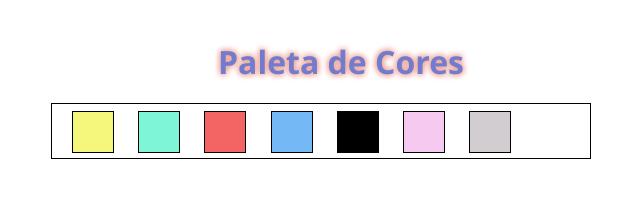
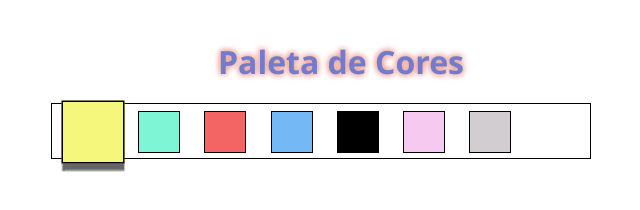
Before and after one commit to sabrinavazc/project-pixels-art, a website: page index.html in a window 1280 px wide. In both pictures the pointer is over the element 392 px from the left and 132 px from the top of the page. Shown: the whole page, without its empty margins (299-939 px from the left). Drawn offline with Linux system fonts and the light colour scheme.

Commit message:
novas alterações de hover na paleta

```diff
--- a/style.css
+++ b/style.css
@@ -28,3 +28,8 @@ h1{
     cursor: pointer;
     margin-top: 7px;
   }
+
+.color:hover{
+    transform: scale(1.5);
+    box-shadow: 0 5px 1px rgba(0,0,0,0.6);
+}
```
